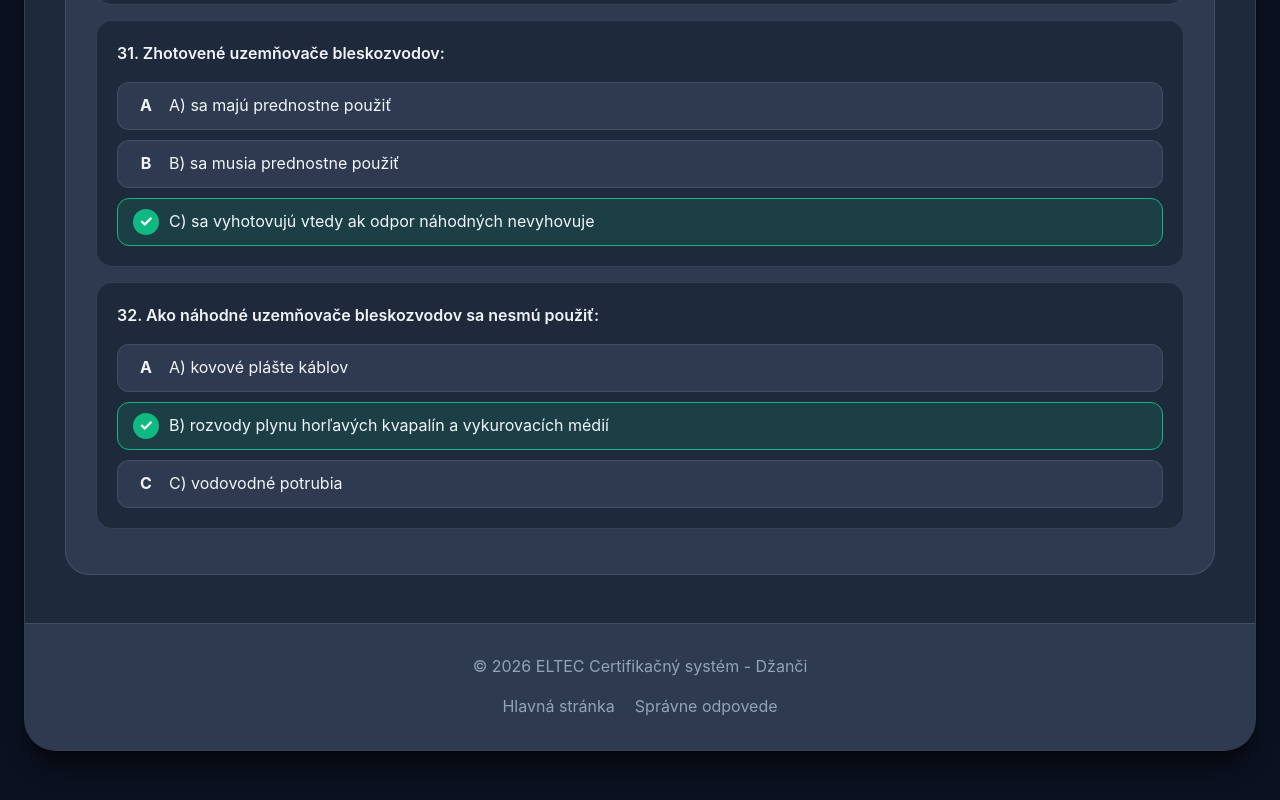
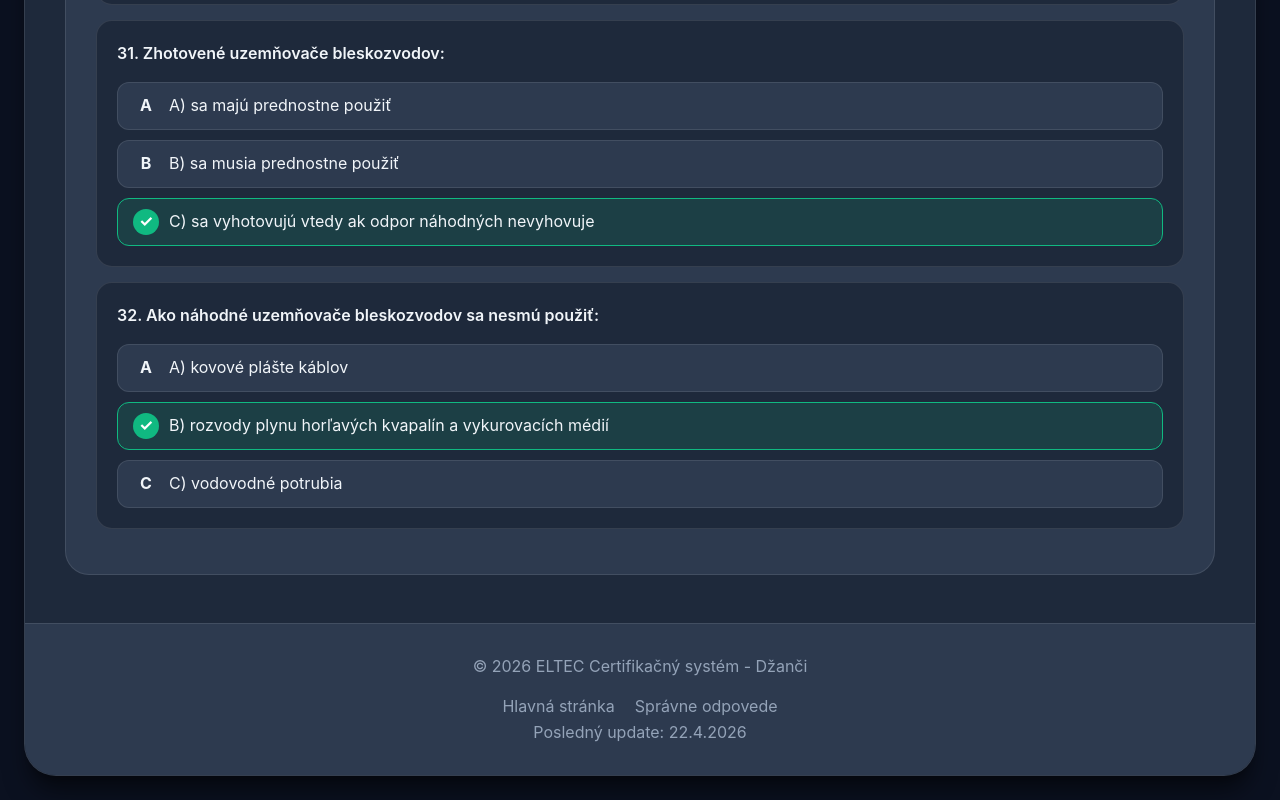
Before and after one commit to jonieeeeeeeee/ets_betr, a plain HTML site: page spravne_odpovede.html in a window 1280 px wide. Shown: the part 10698-11498 px from the top of the page. Before the commit the page ends 11473 px from the top, so only its background shows below. Drawn offline with Linux system fonts and the light colour scheme.

Commit message:
Update spravne_odpovede.html
pridaný posledný update

```diff
--- a/spravne_odpovede.html
+++ b/spravne_odpovede.html
@@ -565,6 +565,7 @@
                 <a href="index.html">Hlavná stránka</a>
                 <a href="spravne_odpovede.html">Správne odpovede</a>
             </div>
+            <p>Posledný update: 22.4.2026</p>
         </footer>
     </div>
 
```
